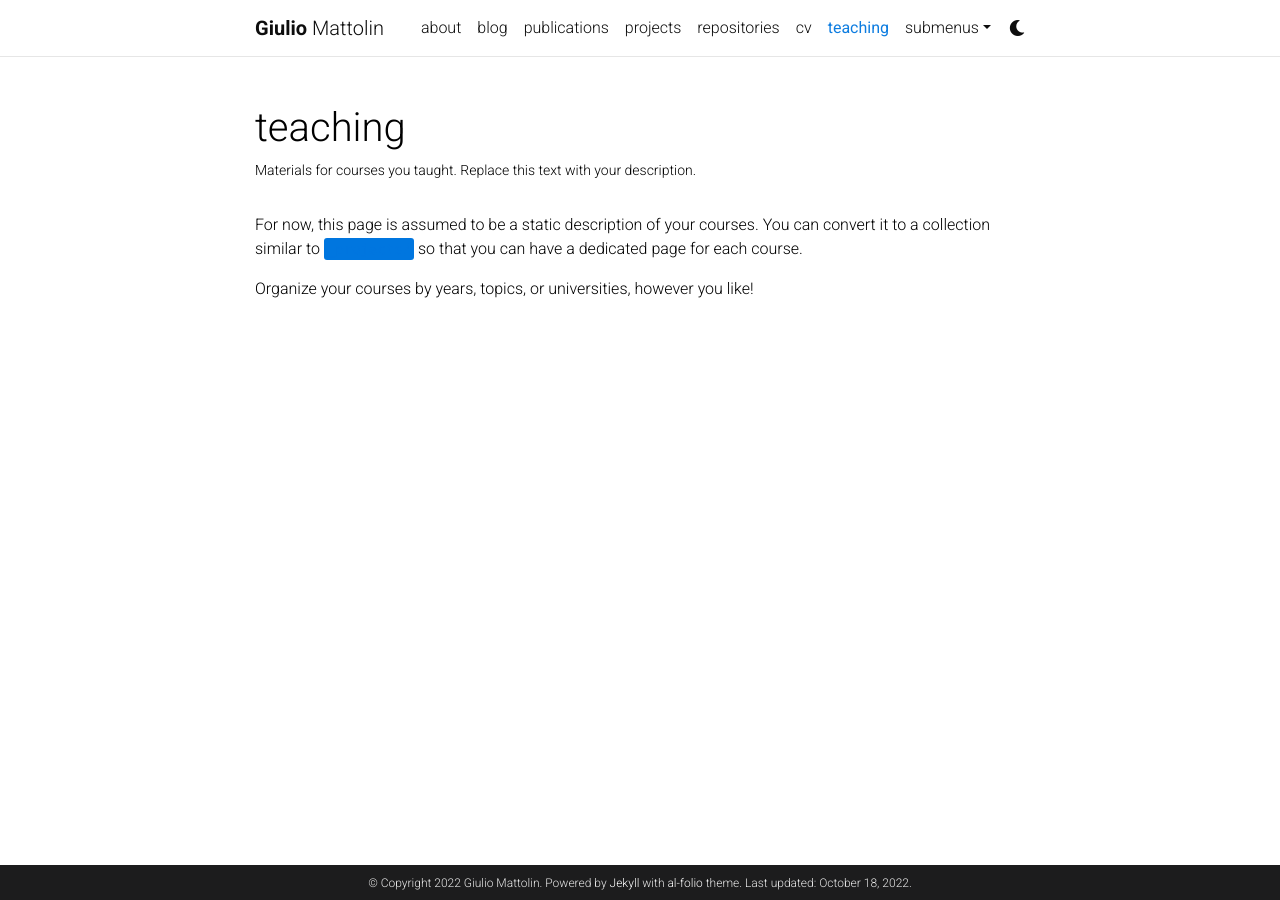
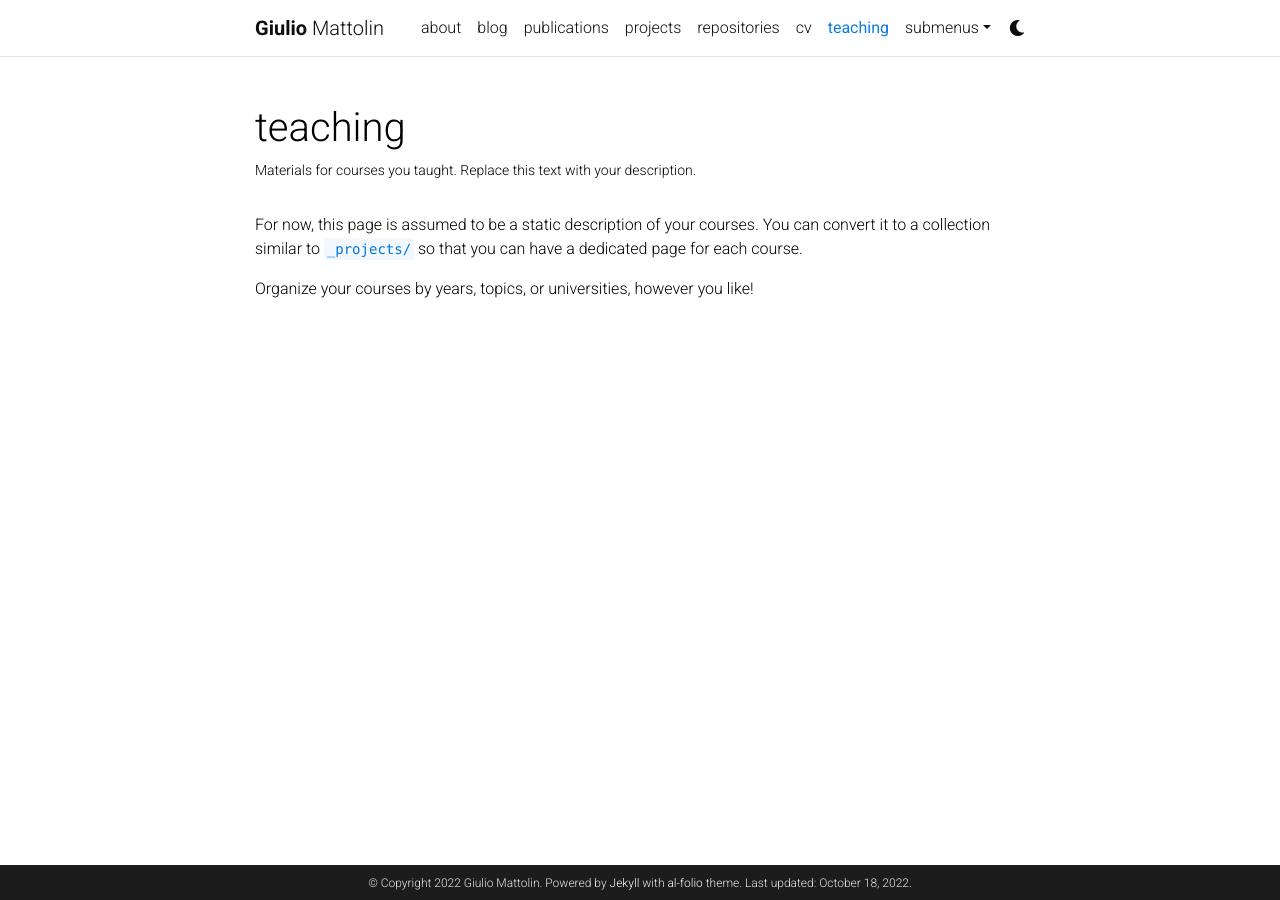
Before and after one commit to giuliomattolin/giuliomattolin.github.io, a Jekyll site: the page built from _pages/teaching.md, in a window 1280 px wide. Built offline with Jekyll 4.4.1, drawn with Linux system fonts in a browser that asks for light colours; full-size pictures stand in for the smaller copies a plugin makes; comment, search, counter and statistics services are not loaded; a style sheet for code colours, icons or effects is not loaded.

Commit message:
Update look

```diff
--- a/_config.yml
+++ b/_config.yml
@@ -14,7 +14,7 @@ footer_text: >
 keywords: giuliomattolin, giulio mattolin, giulio mattolin website, giulio, mattolin  # add your own keywords or leave empty
 
 lang: en # the language of your site (for example: en, fr, cn, ru, etc.)
-icon: ⚛️  # the emoji used as the favicon (alternatively, provide image name in /assets/img/)
+icon: # the emoji used as the favicon (alternatively, provide image name in /assets/img/)
 
 url: https://giuliomattolin.github.io # the base hostname & protocol for your site
 baseurl: # the subpath of your site, e.g. /blog/
@@ -92,7 +92,7 @@ facebook_id: # your facebook id
 discord_id: # your discord id (18-digit unique numerical identifier)
 
 contact_note: >
-  You can even add a little note about which of these is the best way to reach you.
+
 
 # -----------------------------------------------------------------------------
 # Analytics and search engine verification
--- a/_sass/_themes.scss
+++ b/_sass/_themes.scss
@@ -4,7 +4,7 @@
 
 :root {
   --global-bg-color: #{$white-color};
-  --global-code-bg-color: #{$blue-color};
+  --global-code-bg-color: #{$code-bg-color-light};
   --global-text-color: #{$black-color};
   --global-text-color-light: #{$grey-color};
   --global-theme-color: #{$blue-color};
--- a/_sass/_variables.scss
+++ b/_sass/_variables.scss
@@ -34,5 +34,5 @@ $black-color: #000000 !default;
 
 // Theme colors
 
-$code-bg-color-light:     rgba($purple-color, 0.05);
+$code-bg-color-light:     rgba($blue-color, 0.05);
 $code-bg-color-dark:      #2c3237 !default;
```
